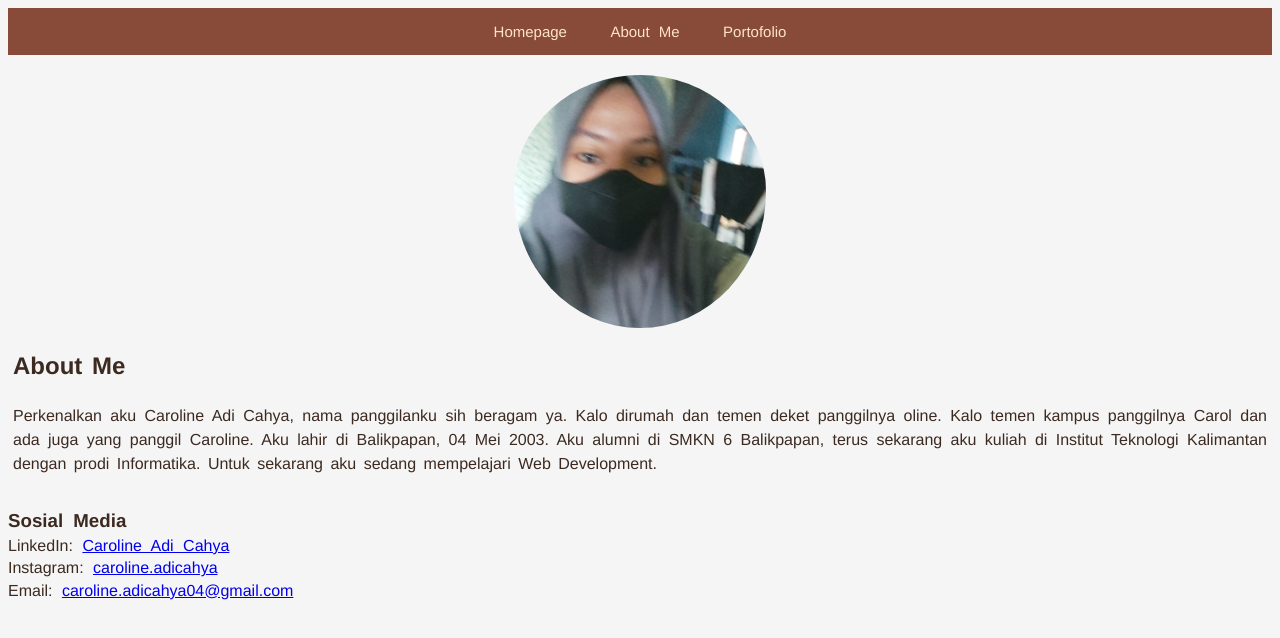
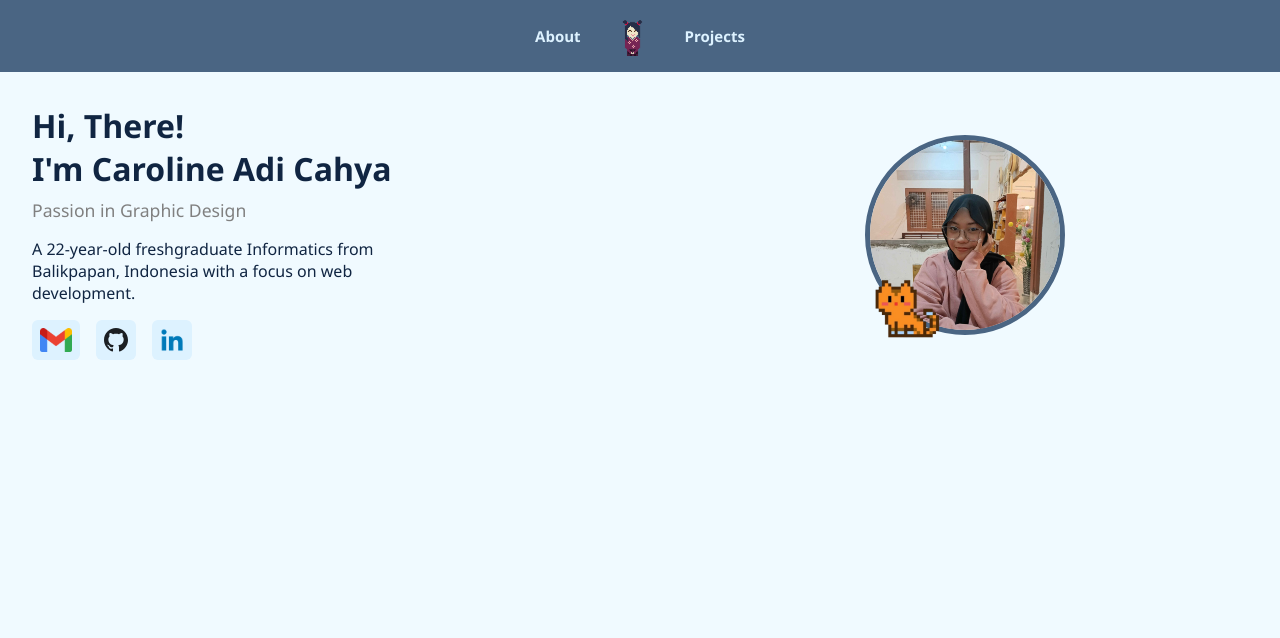
Before and after one commit to carolineadicahya/carolineadicahya.github.io, a plain HTML site: page aboutme.html in a window 1280 px wide. Drawn offline with Linux system fonts and the light colour scheme.

Commit message:
refactor code

```diff
--- a/aboutme.html
+++ b/aboutme.html
@@ -2,49 +2,47 @@
 <html lang="en">
   <head>
     <meta charset="UTF-8" />
-    <meta http-equiv="X-UA-Compatible" content="IE=edge" />
     <meta name="viewport" content="width=device-width, initial-scale=1.0" />
-    <title>Caroline Journey's</title>
+    <title>Caroline's Portfolio</title>
     <link rel="stylesheet" href="style.css" />
   </head>
   <body>
     <header>
       <nav class="navi">
-        <a href="home.html">Homepage</a>
-        <a href="aboutme.html">About Me</a>
-        <a href="porto.html">Portofolio</a>
+        <a href="#">About</a>
+        <img class="nav_image" src="images/pixel_icon.png" alt="icon" />
+        <a href="#">Projects</a>
       </nav>
     </header>
-    <main class="main2">
-      <img class="me" src="aku1.jpg" alt="foto aku" />
-      <section class="P2">
-        <h1>About Me</h1>
-        <p>
-          Perkenalkan aku Caroline Adi Cahya, nama panggilanku sih beragam ya.
-          Kalo dirumah dan temen deket panggilnya oline. Kalo temen kampus
-          panggilnya Carol dan ada juga yang panggil Caroline. Aku lahir di
-          Balikpapan, 04 Mei 2003. Aku alumni di SMKN 6 Balikpapan, terus
-          sekarang aku kuliah di Institut Teknologi Kalimantan dengan prodi
-          Informatika. Untuk sekarang aku sedang mempelajari Web Development.
+
+    <main class="main1">
+      <section class="intro">
+        <h1 class="name">Hi, There!</h1>
+        <h1 class="name">I'm Caroline Adi Cahya</h1>
+        <p class="title">Passion in Graphic Design</p>
+        <p class="description">
+          A 22-year-old freshgraduate Informatics from Balikpapan, Indonesia
+          with a focus on web development.
         </p>
+        <div class="social-grid">
+          <a href="mailto:caroline.adicahya04@gmail.com">
+            <img src="images/gmail.png" alt="Gmail" />
+          </a>
+          <a href="https://github.com/carolineadicahya">
+            <img src="images/github.svg" alt="Github" />
+          </a>
+          <a href="https://www.linkedin.com/in/caroline-adi-cahya-2761b4223/">
+            <img src="images/linkedin.png" alt="LinkedIn" />
+          </a>
+        </div>
       </section>
-      <section class="P3">
-        <br />
-        <h3>Sosial Media</h3>
-        <p>
-          LinkedIn:
-          <a href="https://www.linkedin.com/in/caroline-adi-cahya-2761b4223/"
-            >Caroline Adi Cahya</a
-          >
-        </p>
-        <p>
-          Instagram:
-          <a href="https://instagram.com/caroline.adicahya"
-            >caroline.adicahya</a
-          >
-        </p>
-        <p>Email: <a href="http://">caroline.adicahya04@gmail.com</a></p>
-      </section>
+
+      <aside class="profile">
+        <div class="profile-pic-wrapper">
+          <img class="me" src="images/caroline.jpg" alt="foto aku" />
+          <img class="cat" src="images/pixel_cat.png" alt="cat" />
+        </div>
+      </aside>
     </main>
   </body>
 </html>
--- a/style.css
+++ b/style.css
@@ -1,113 +1,119 @@
-html {
-  font-family: "Helvetica Neue", "Open Sans", "Helvetica Neue", sans-serif;
-  background-color: whitesmoke;
-  word-spacing: 5px;
-  margin: auto;
-  padding: auto;
-  color: #3c2a21;
+* {
+  margin: 0;
+  padding: 0;
+  box-sizing: border-box;
 }
 
-header {
-  text-align: center;
+body {
+  font-family: "Segoe UI", sans-serif;
+  background-color: #f0faff;
+  color: #102542;
 }
 
 .navi {
-  overflow: hidden;
-  background-color: #884a39;
-  flex-wrap: wrap;
-  width: 100%;
-  text-align: center;
+  display: flex;
+  justify-content: center;
+  align-items: center;
+  gap: 2rem;
+  background-color: #4a6583;
+  padding: 1rem 0;
 }
 
 .navi a {
-  text-align: center;
-  background-color: #884a39;
-  display: inline-block;
-  color: bisque;
-  padding: 15px 17px;
+  color: #ddf2ff;
   text-decoration: none;
   font-size: 15px;
+  font-weight: bold;
 }
 
-.navi a:hover {
-  background-color: rgb(249, 224, 187);
-  color: rgb(186, 134, 66);
+.nav_image {
+  height: 40px;
 }
 
-.navi a.active {
-  color: bisque;
+.main1 {
+  display: flex;
+  flex-direction: row;
+  flex-wrap: wrap;
+  justify-content: space-between;
+  align-items: center;
+  padding: 2rem;
+  gap: 2rem;
 }
 
-aside.bunga {
-  float: right;
+.intro {
+  flex: 1 1 300px;
 }
 
-img.me {
-  border-radius: 100%;
-  padding-top: 20px;
-  display: block;
-  margin-left: auto;
-  margin-right: auto;
-  width: 20%;
+.name {
+  font-size: 2rem;
+  color: #102542;
+  font-weight: bold;
 }
 
-img.kucing {
-  display: block;
-  margin-left: auto;
-  margin-right: auto;
-  width: 20%;
+.title {
+  font-size: 1.1rem;
+  color: gray;
+  margin-top: 0.5rem;
 }
 
-main.main1 {
-  flex: 2;
-  display: flex;
-  width: 100vw;
-  align-items: center;
-  justify-content: space-between;
-  justify-items: center;
+.description {
+  margin: 1rem 0;
+  font-size: 1rem;
+  max-width: 400px;
 }
 
-p.h1 {
-  text-align: left;
-  line-height: 0.8;
-  font-weight: bolder;
-  font-size: 30px;
+.social-grid {
+  display: flex;
+  gap: 1rem;
+  flex-wrap: wrap;
+  margin-top: 1rem;
 }
 
-.P2 {
-  word-spacing: 3px;
-  line-height: 1.5;
-  text-align: justify;
-  margin: 5px;
+.social-item {
+  display: flex;
+  align-items: center;
+  justify-content: center;
+  transition: transform 0.2s ease;
+  border: 2px solid transparent;
 }
 
-.P3 {
-  line-height: 0.4;
+.social-grid img {
+  background-color: #ddf2ff;
+  border-radius: 6px;
+  padding: 0.5rem;
+  height: 40px;
+  transition: transform 0.2s;
 }
 
-.P4 {
-  text-align: center;
+.social-grid img:hover {
+  transform: scale(1.1);
 }
 
-/* Responsive  */
-@media screen and (min-width: 1px) and (max-width: 770px) {
-  * {
-    flex-direction: column;
-    align-content: center;
-    justify-content: center;
-    justify-items: center;
-    text-align: center;
-  }
-  img {
-    min-width: 20%;
-  }
-  p.h1 {
-    text-align: center;
-    line-height: 0.1;
-    font-weight: bolder;
-    font-size: 30px;
-  }
-  .P3 {
-    line-height: 1;
-  }
+.profile {
+  flex: 1 1 250px;
+  display: flex;
+  justify-content: center;
+  align-items: center;
 }
+
+.profile-pic-wrapper {
+  position: relative;
+  width: 200px;
+  height: 200px;
+}
+
+.me {
+  width: 100%;
+  height: 100%;
+  object-fit: cover;
+  border: 5px solid #4a6583;
+  border-radius: 50%;
+}
+
+.cat {
+  position: absolute;
+  bottom: -10px;
+  left: 1px;
+  width: 80px;
+  height: auto;
+}
```
Also changed, not shown: porto.html (deleted, +0 -23 lines), aku1.jpg (deleted), bunga.png (deleted), images/caroline.jpg (added), images/github.svg (added), images/gmail.png (added), images/kucing.png (renamed from kucing.png), images/linkedin.png (added), images/pixel_cat.png (added), images/pixel_icon.png (added), 1 other file.
